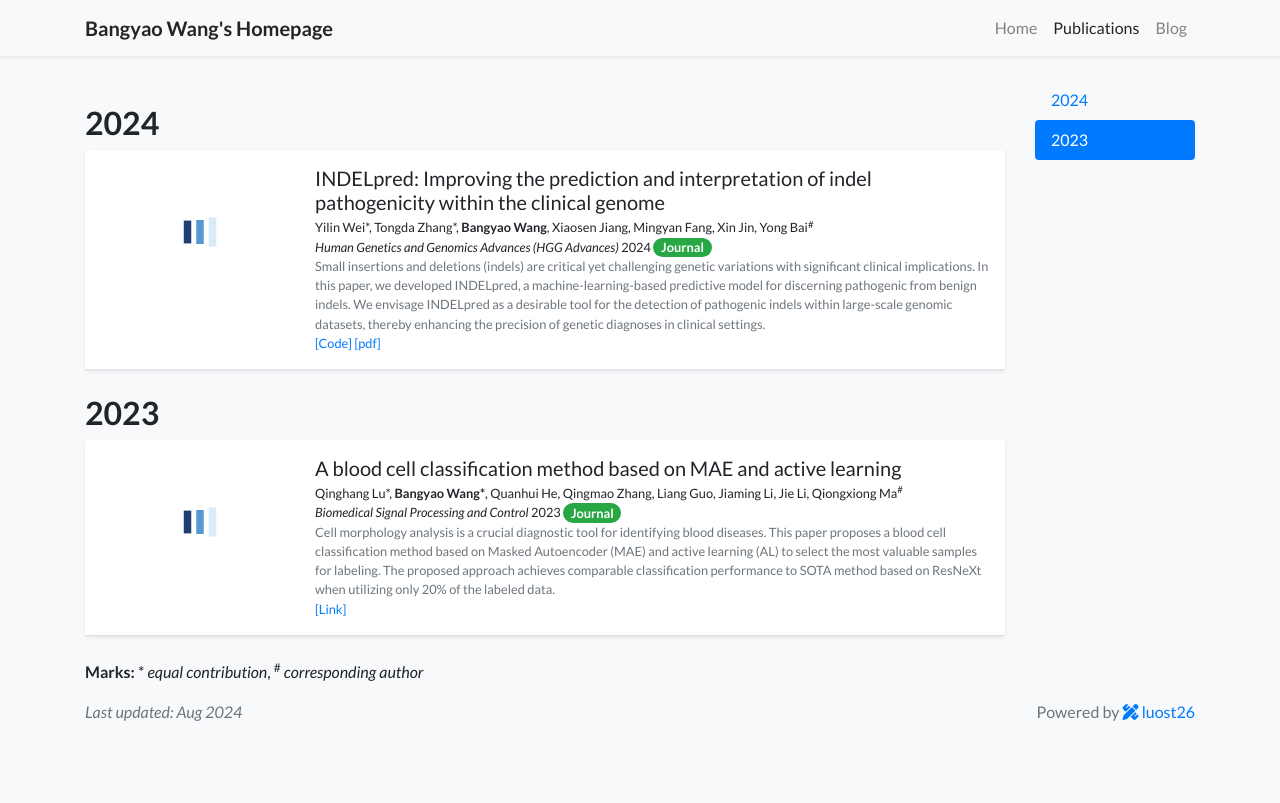
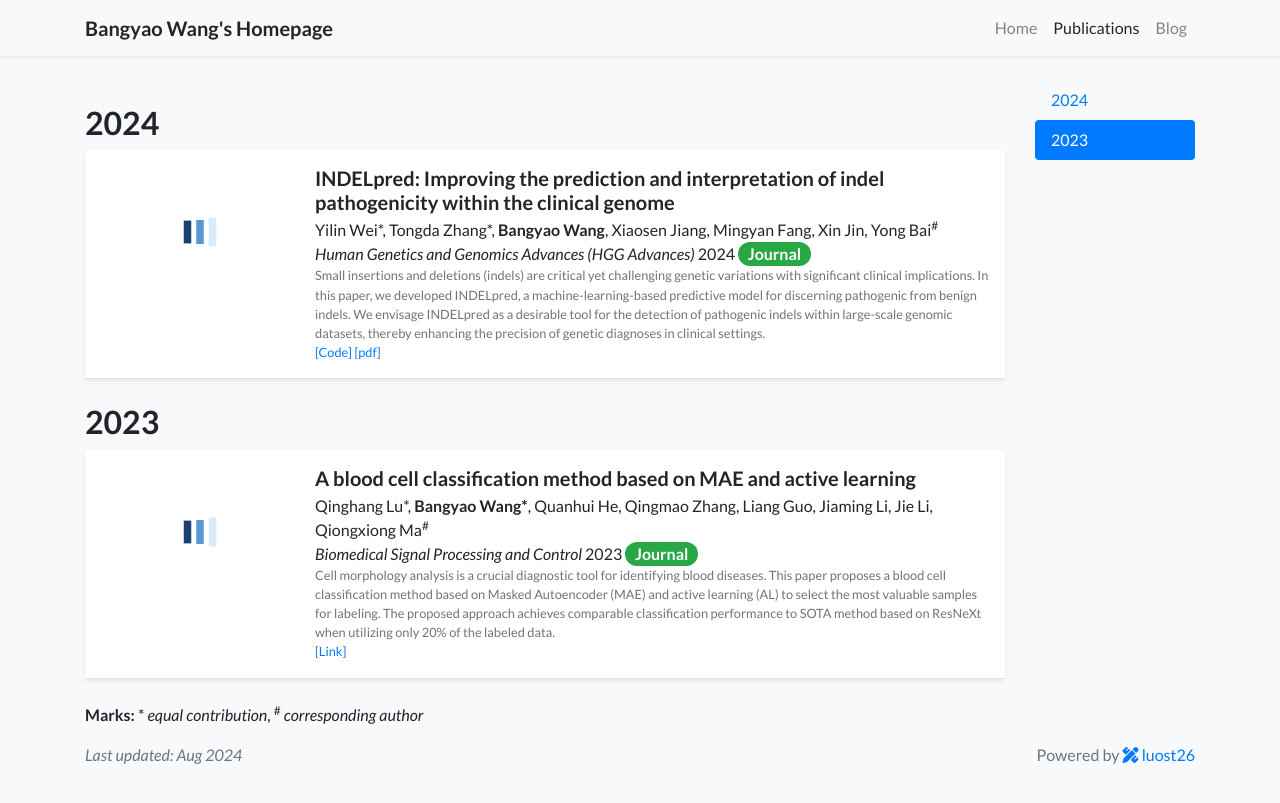
Before and after one commit to wby24/wby24.github.io, a Jekyll site: the page built from publications.html, in a window 1280 px wide. Shown: the top 803 px of the page. Built offline with Jekyll 4.4.1, drawn with Linux system fonts in a browser that asks for light colours; a style sheet for code colours, icons or effects is not loaded.

Commit message:
Update publication_item.html

```diff
--- a/_includes/widgets/publication_item.html
+++ b/_includes/widgets/publication_item.html
@@ -9,9 +9,9 @@
         {%- else -%}
         <div class="col p-3 ml-md-2">
         {%- endif -%}
-            <h5 class="mt-0 mb-1 font-weight-normal">{{ item.title }}</h5>
-            <p class="mt-0 mb-0 small">{% include widgets/author_list.html authors=item.authors %}</p>
-            <p class="mt-0 mb-0 small">{{item.pub_pre}}<i>{{ item.pub }}</i>{{ item.pub_post }} {{ item.pub_date }} {{ item.pub_last }}</p>
+            <h5 class="mt-0 mb-1 font-weight-bold">{{ item.title }}</h5>
+            <p class="mt-0 mb-0 middle">{% include widgets/author_list.html authors=item.authors %}</p>
+            <p class="mt-0 mb-0 middle">{{item.pub_pre}}<i>{{ item.pub }}</i>{{ item.pub_post }} {{ item.pub_date }} {{ item.pub_last }}</p>
             <p class="mt-0 mb-0 small text-muted">{{ item.abstract }}</p>
 
             <p class="small pb-0 mb-0 lh-125 text-muted abstract-links">
@@ -37,9 +37,9 @@
     <div class="card-img-overlay d-flex align-items-start flex-column" style="background-color: rgba(255, 255, 255, 0.85);">
         <div class="mb-auto"></div>
         <div>
-            <h5 class="mt-0 mb-1 font-weight-normal">{{ item.title }}</h5>
-            <p class="mt-0 mb-0 small">{% include widgets/author_list.html authors=item.authors %}</p>
-            <p class="mt-0 mb-0 small">{{item.pub_pre}}<i>{{ item.pub }}</i>{{ item.pub_post }} {{ item.pub_date }} {{ item.pub_last }}</p>
+            <h5 class="mt-0 mb-1 font-weight-bold">{{ item.title }}</h5>
+            <p class="mt-0 mb-0 middle">{% include widgets/author_list.html authors=item.authors %}</p>
+            <p class="mt-0 mb-0 middle">{{item.pub_pre}}<i>{{ item.pub }}</i>{{ item.pub_post }} {{ item.pub_date }} {{ item.pub_last }}</p>
             <p class="mt-0 mb-0 small text-muted d-none d-sm-block">{{ item.abstract }}</p>
 
             <p class="small pb-0 mb-0 lh-125 text-muted abstract-links">
```
